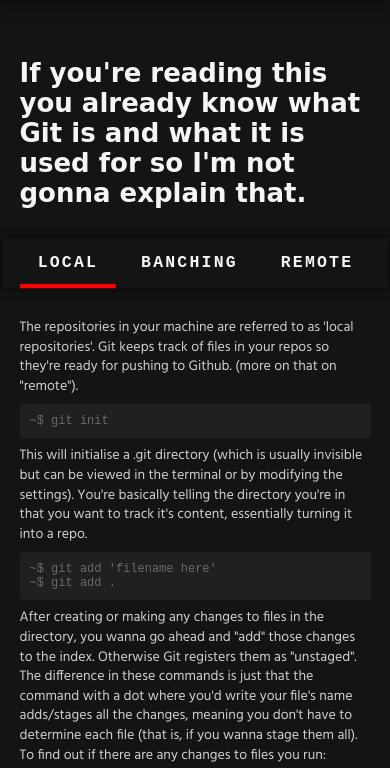
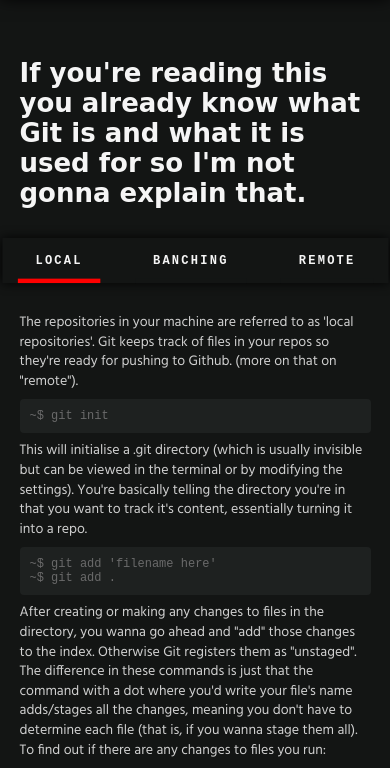
Before and after one commit to lifeoncode/git101, a plain HTML site: page index.html in a window 390 px wide. Shown: the part 76-844 px from the top of the page. Drawn offline with Linux system fonts and the light colour scheme; a web font is replaced by a local one.

Commit message:
resized the nav on 400px screensize

```diff
--- a/scss/style.scss
+++ b/scss/style.scss
@@ -105,3 +105,16 @@
     }
   }
 }
+
+@media screen and (max-width: 400px) {
+  main {
+    .container {
+      nav {
+        padding: 5px 14px 0 14px;
+        span.btn {
+          font-size: $medium - 4;
+        }
+      }
+    }
+  }
+}
```
Also changed, not shown: scss/style.css, 1 other file.
